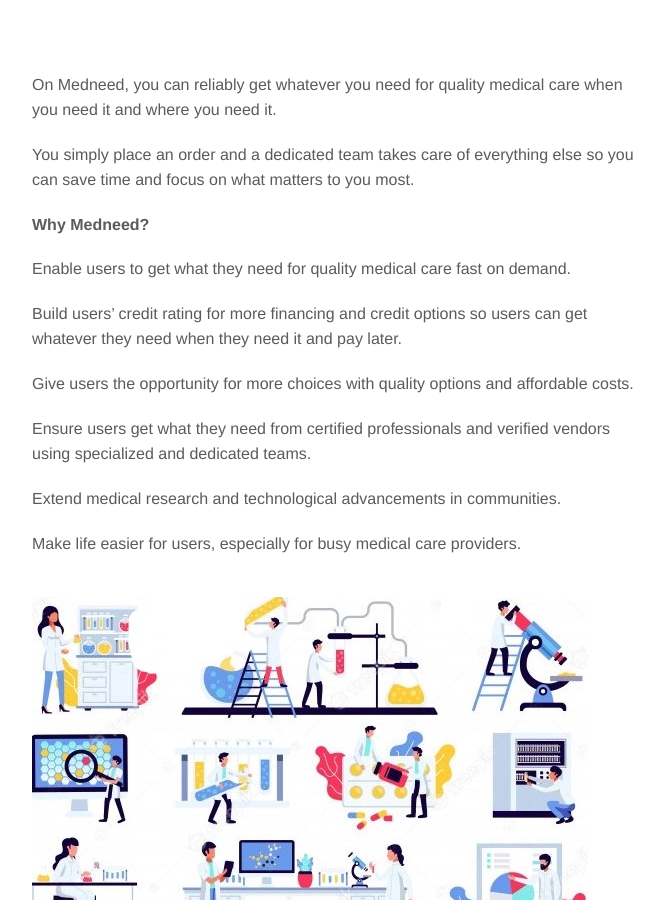
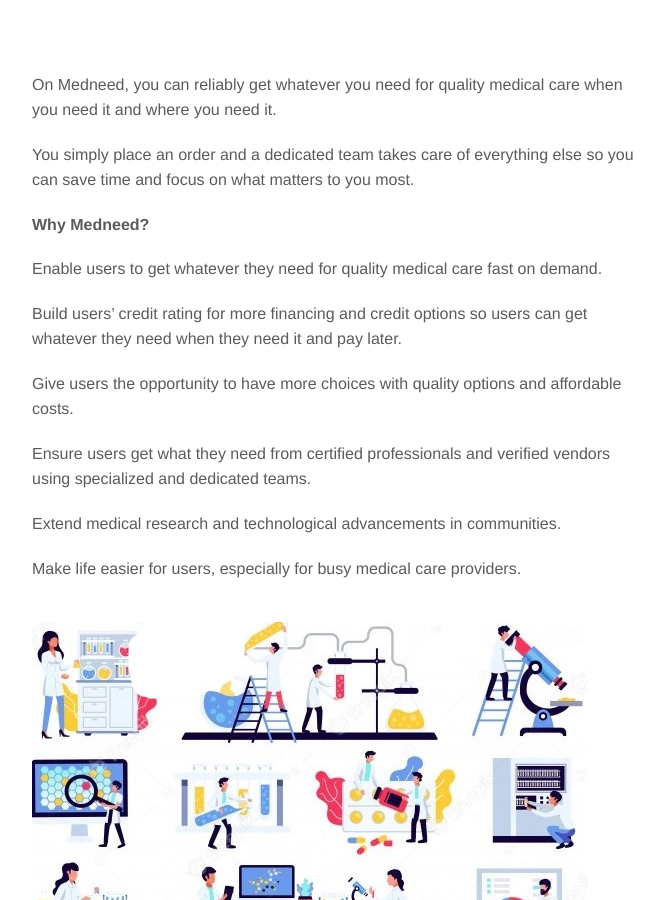
Before and after one commit to Iraneus/betamedneed, a Jekyll site: the page built from about.md, in a window 1280 px wide and 900 px high, scrolled down 909 px. Shown: the whole window, without its empty margins (143-807 px from the left). Built offline with Jekyll 4.4.1, drawn with Linux system fonts in a browser that asks for light colours.

Commit message:
few updates

```diff
--- a/about.md
+++ b/about.md
@@ -16,11 +16,11 @@
 
 **Why Medneed?**
 
-Enable users to get what they need for quality medical care fast on demand.
+Enable users to get whatever they need for quality medical care fast on demand.
 
 Build users’ credit rating for more financing and credit options so users can get whatever they need when they need it and pay later.
 
-Give users the opportunity for more choices with quality options and affordable costs.
+Give users the opportunity to have more choices with quality options and affordable costs.
 
 Ensure users get what they need from certified professionals and verified vendors using specialized and dedicated teams.
 
```
Also changed, not shown: _services/workshop.md (+1 -1 lines), index.md (+1 -1 lines).
